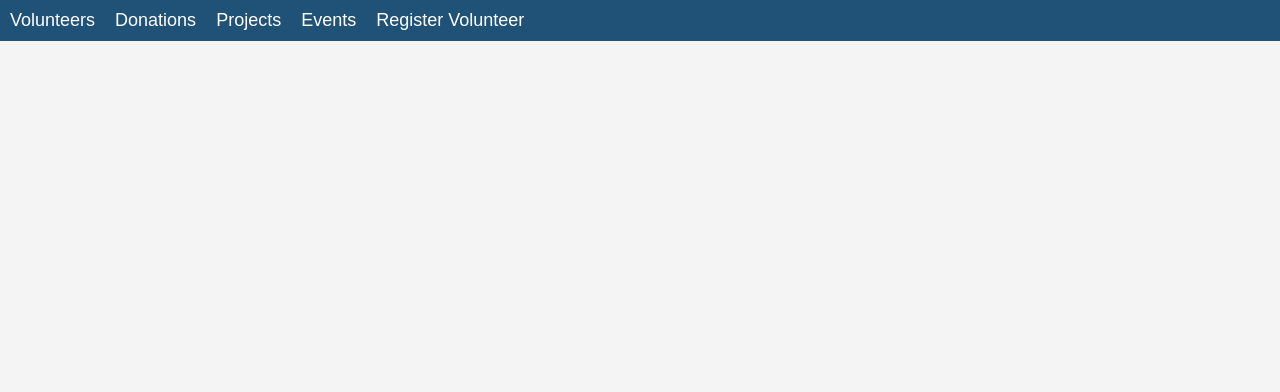
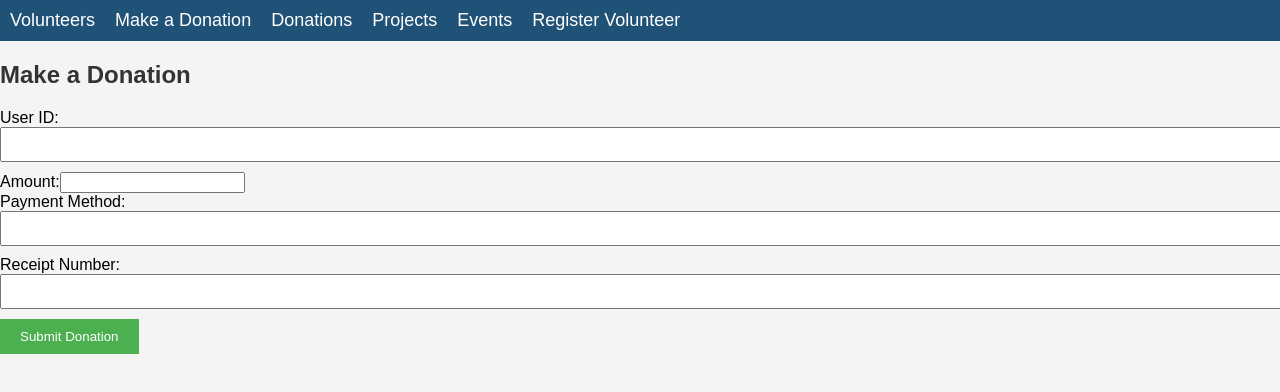
Before and after one commit to iahamed1234/nonprofit_app, a React (Create React App) app in the folder frontend/: page /donate in a window 1280 px wide. Shown: the top 392 px of the page. Built offline with nearby package versions, Linux system fonts and the light colour scheme.

Commit message:
donation form

```diff
--- a/frontend/src/App.js
+++ b/frontend/src/App.js
@@ -25,6 +25,7 @@ import React from 'react';
 import { BrowserRouter as Router, Route, Routes, Link } from 'react-router-dom';
 import './App.css';  // Import the CSS file
 import VolunteersList from './components/VolunteersList';
+import DonationForm from './components/DonationForm';
 import DonationsList from './components/DonationsList';
 import ProjectsList from './components/ProjectsList';
 import EventsList from './components/EventsList';
@@ -43,6 +44,7 @@ function App() {
         <nav>
           <ul>
             <li><Link to="/volunteers">Volunteers</Link></li>
+            <li><Link to="/donate">Make a Donation</Link></li>
             <li><Link to="/donations">Donations</Link></li>
             <li><Link to="/projects">Projects</Link></li>
             <li><Link to="/events">Events</Link></li>
@@ -54,6 +56,7 @@ function App() {
 
         <Routes>
           <Route path="/volunteers" element={<VolunteersList />} />
+          <Route path="/donate" element={<DonationForm />} />
           <Route path="/donations" element={<DonationsList />} />
           <Route path="/projects" element={<ProjectsList />} />
           <Route path="/post-opportunity" element={<PostOpportunity />} />
--- /dev/null
+++ b/frontend/src/components/DonationForm.js
@@ -0,0 +1,92 @@
+import React, { useState } from 'react';
+import axios from 'axios';
+
+function DonationForm() {
+  const [user, setUser] = useState(''); // Assuming you'll provide the user ID in some way
+  const [amount, setAmount] = useState('');
+  const [paymentMethod, setPaymentMethod] = useState('');
+  const [receiptNumber, setReceiptNumber] = useState('');
+  const [successMessage, setSuccessMessage] = useState('');
+  const [errorMessage, setErrorMessage] = useState('');
+
+  const handleSubmit = (e) => {
+    e.preventDefault();
+
+    // Create the donation object
+    const donationData = {
+      user, // You need to get the logged-in user's ID dynamically or pass this
+      amount: parseFloat(amount),
+      payment_method: paymentMethod,
+      receipt_number: receiptNumber,
+    };
+
+    // Make an API request to submit the donation
+    axios.post('http://127.0.0.1:8000/api/donations/', donationData)
+      .then(response => {
+        setSuccessMessage('Donation submitted successfully!');
+        setErrorMessage('');
+        // Clear the form
+        setAmount('');
+        setPaymentMethod('');
+        setReceiptNumber('');
+      })
+      .catch(error => {
+        setErrorMessage('Error submitting donation. Please try again.');
+        setSuccessMessage('');
+        console.error('There was an error submitting the donation:', error);
+      });
+  };
+
+  return (
+    <div>
+      <h2>Make a Donation</h2>
+      {successMessage && <p style={{ color: 'green' }}>{successMessage}</p>}
+      {errorMessage && <p style={{ color: 'red' }}>{errorMessage}</p>}
+      <form onSubmit={handleSubmit}>
+        <div>
+          <label htmlFor="user">User ID:</label>
+          <input
+            type="text"
+            id="user"
+            value={user}
+            onChange={(e) => setUser(e.target.value)}
+            required
+          />
+        </div>
+        <div>
+          <label htmlFor="amount">Amount:</label>
+          <input
+            type="number"
+            id="amount"
+            value={amount}
+            onChange={(e) => setAmount(e.target.value)}
+            required
+          />
+        </div>
+        <div>
+          <label htmlFor="paymentMethod">Payment Method:</label>
+          <input
+            type="text"
+            id="paymentMethod"
+            value={paymentMethod}
+            onChange={(e) => setPaymentMethod(e.target.value)}
+            required
+          />
+        </div>
+        <div>
+          <label htmlFor="receiptNumber">Receipt Number:</label>
+          <input
+            type="text"
+            id="receiptNumber"
+            value={receiptNumber}
+            onChange={(e) => setReceiptNumber(e.target.value)}
+            required
+          />
+        </div>
+        <button type="submit">Submit Donation</button>
+      </form>
+    </div>
+  );
+}
+
+export default DonationForm;
```
